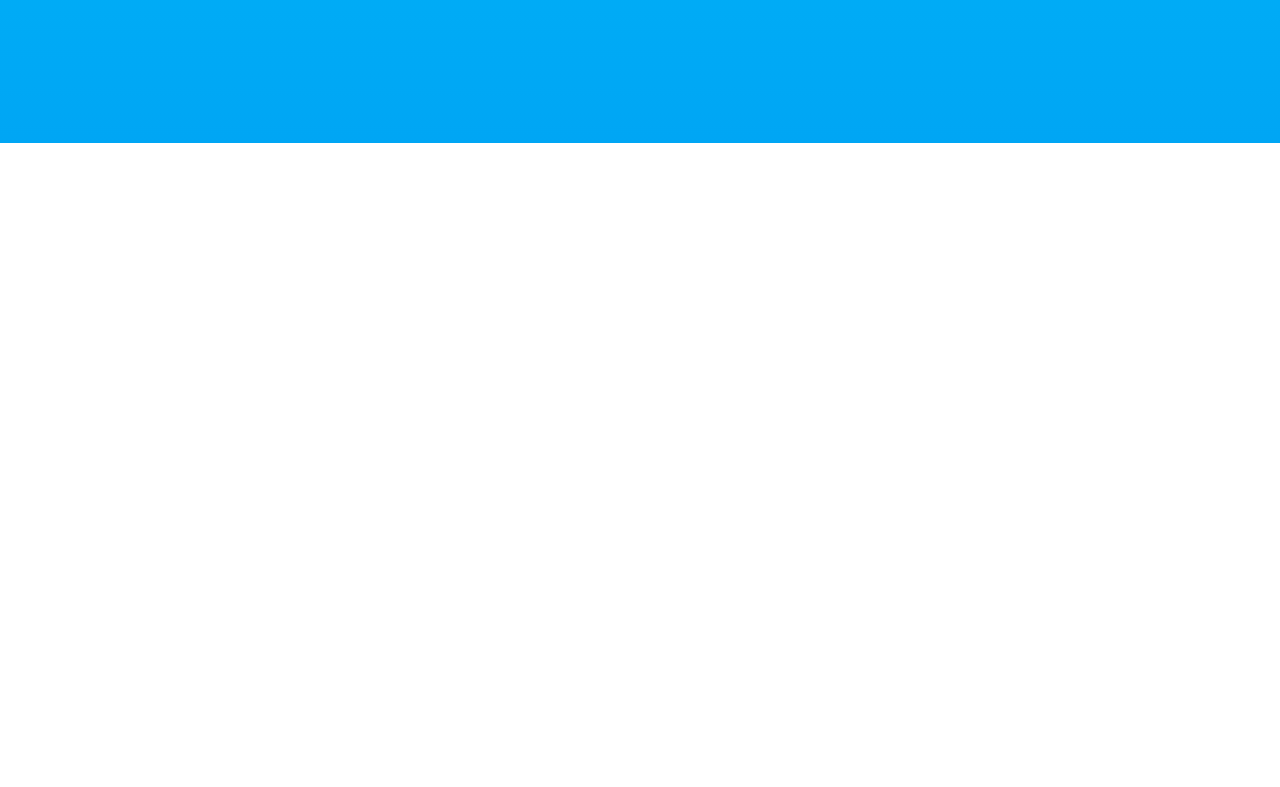
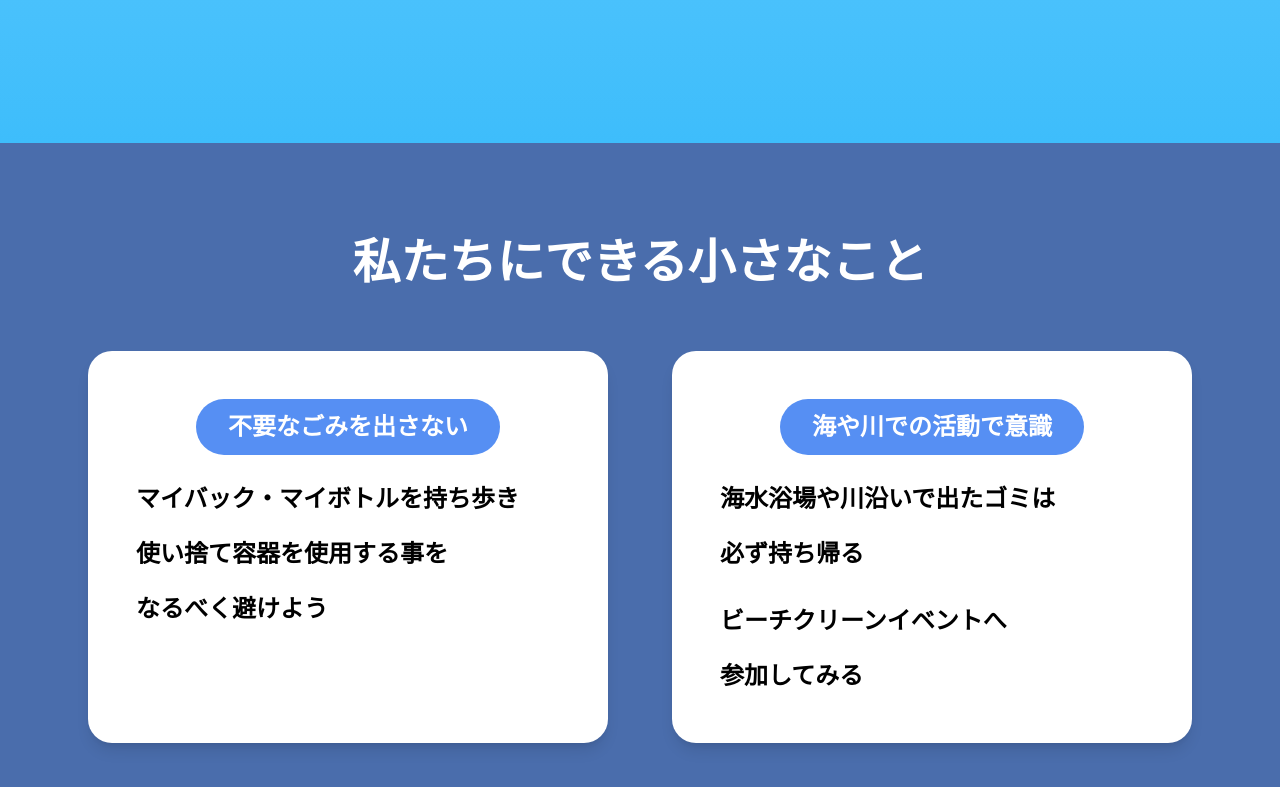
Before and after one commit to halt0413/hack-for-change, a Next.js app in the folder apps/frontend/: page /web in a window 1280 px wide. Shown: the part 2257-3044 px from the top of the page. Before the commit the page ends 2400 px from the top, so only its background shows below. Built offline with nearby package versions, Linux system fonts and the light colour scheme.

Commit message:
WebActionsの作成

```diff
--- /dev/null
+++ b/apps/frontend/src/features/web/components/WebActions/index.tsx
@@ -0,0 +1,38 @@
+"use client";
+
+export const WebActions = () => {
+  return (
+    <main className="min-h-screen bg-[#4A6DAC] text-white flex flex-col items-center">
+      <div className="w-full max-w-6xl px-6 pt-24 pb-16 text-center">
+        <h1 className="text-4xl md:text-5xl font-extrabold mb-16">
+          私たちにできる小さなこと
+        </h1>
+
+        <div className="grid grid-cols-1 md:grid-cols-2 gap-12 md:gap-16">
+          <section className="bg-white text-black rounded-3xl shadow-lg p-10 md:p-12 space-y-6">
+            <div className="inline-block bg-[#568FF3] text-white text-xl md:text-2xl font-bold px-8 py-3 rounded-full">
+              不要なごみを出さない
+            </div>
+            <div className="text-left leading-relaxed text-xl md:text-2xl font-semibold space-y-4">
+              <p>マイバック・マイボトルを持ち歩き</p>
+              <p>使い捨て容器を使用する事を</p>
+              <p>なるべく避けよう</p>
+            </div>
+          </section>
+
+          <section className="bg-white text-black rounded-3xl shadow-lg p-10 md:p-12 space-y-6">
+            <div className="inline-block bg-[#568FF3] text-white text-xl md:text-2xl font-bold px-8 py-3 rounded-full">
+              海や川での活動で意識
+            </div>
+            <div className="text-left leading-relaxed text-xl md:text-2xl font-semibold space-y-4">
+              <p>海水浴場や川沿いで出たゴミは</p>
+              <p>必ず持ち帰る</p>
+              <p className="pt-3">ビーチクリーンイベントへ</p>
+              <p>参加してみる</p>
+            </div>
+          </section>
+        </div>
+      </div>
+    </main>
+  );
+};
--- a/apps/frontend/src/features/web/components/WebContainer/index.tsx
+++ b/apps/frontend/src/features/web/components/WebContainer/index.tsx
@@ -3,6 +3,7 @@
 import { WebProblem } from "../WebProblem";
 import { WebInfluence } from "../WebInfluence";
 import { Weblastic } from "../Webplastic";
+import { WebActions } from "../WebActions";
 
 export const WebContainer = () => {
   return (
@@ -18,6 +19,10 @@ export const WebContainer = () => {
       <section className="w-full min-h-screen">
         <WebInfluence />
       </section>
+
+      <section className="w-full min-h-screen">
+        <WebActions />
+      </section>
     </div>
   );
 }
```
